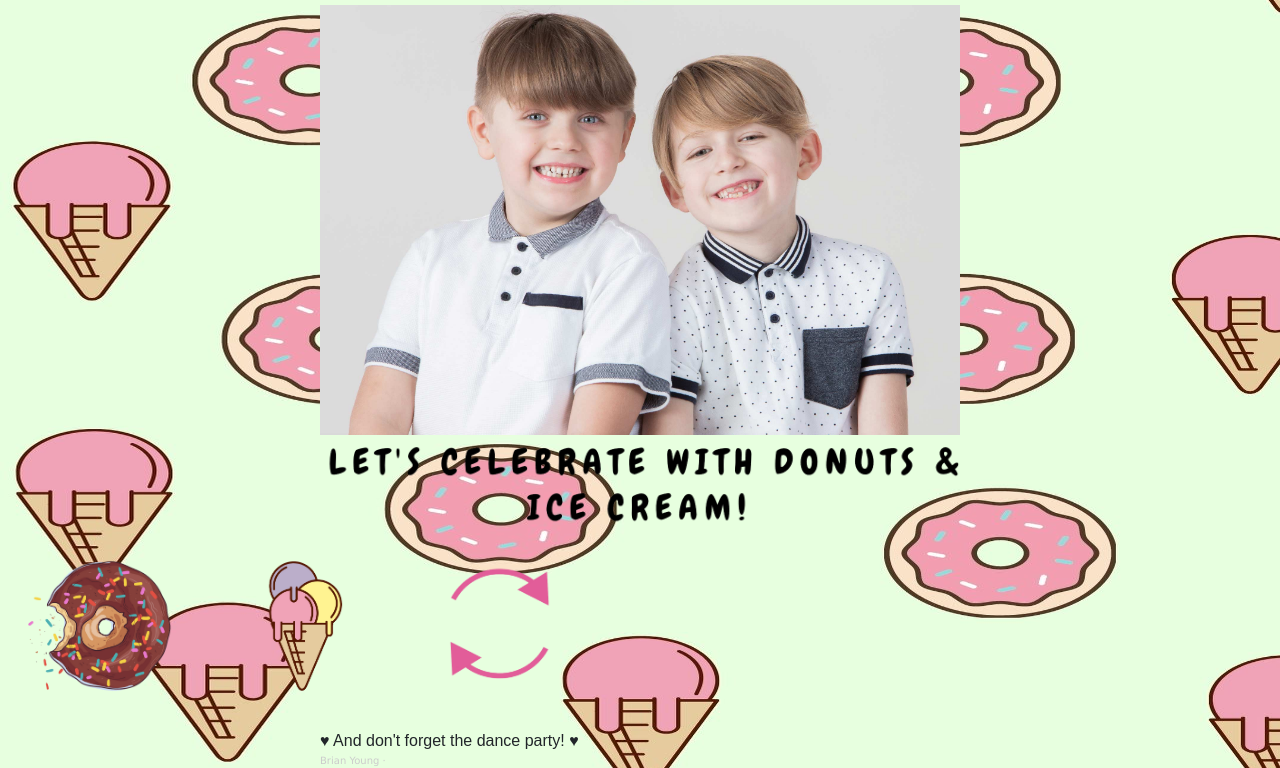
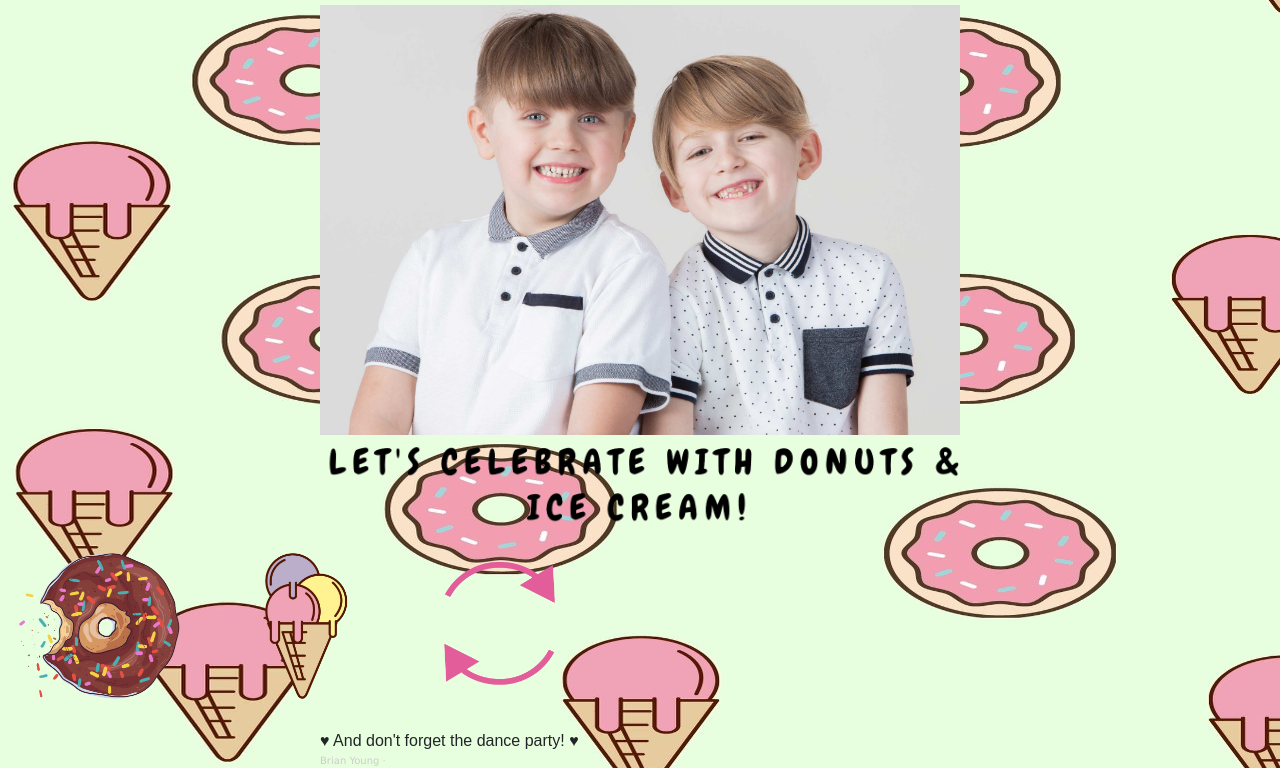
Before and after one commit to ayounglibrarian/uclax_wcib_week_7, a website: page index.html in a window 1280 px wide. Shown: the part 383-1151 px from the top of the page. Drawn offline with nearby package versions, Linux system fonts and the light colour scheme; grey boxes are pictures that could not be loaded.

Commit message:
buttons at 90%, class center

```diff
--- a/index.html
+++ b/index.html
@@ -48,10 +48,10 @@
 <div class="container" class=center>
   <div class="row text-center">
     <div class="col-4"> -->
-    <div class="flex-container">
-      <div><button class="donut-button"><img src="images/donut_button.png" alt="We want donuts!" height="80%" width="80%"></button></div>
-       <div><button class="ic-button"><img src="images/ic_button.png" alt="We want ice cream!" height="80%" width="80%"></button></div>
-       <div><button class="refresh-button"><img src="images/refresh_button.png" alt="Let's do it again!" height="80%" width="80%"></button></div></div>
+    <div class="flex-container" class="center">
+      <div><button class="donut-button"><img src="images/donut_button.png" alt="We want donuts!" height="90%" width="90%"></button></div>
+       <div><button class="ic-button"><img src="images/ic_button.png" alt="We want ice cream!" height="90%" width="90%"></button></div>
+       <div><button class="refresh-button"><img src="images/refresh_button.png" alt="Let's do it again!" height="90%" width="90%"></button></div></div>
       <!-- <div class="col-4"> -->
           </div>
         </div>
```
